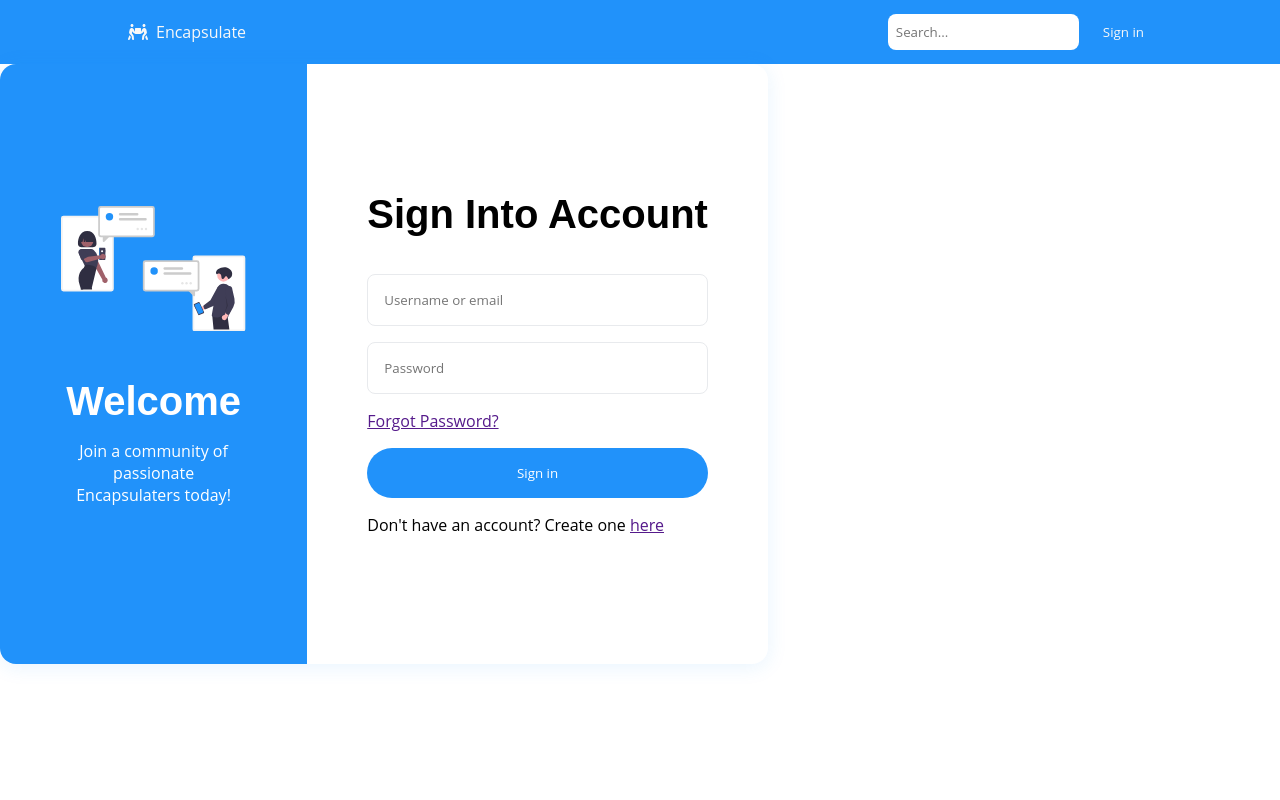
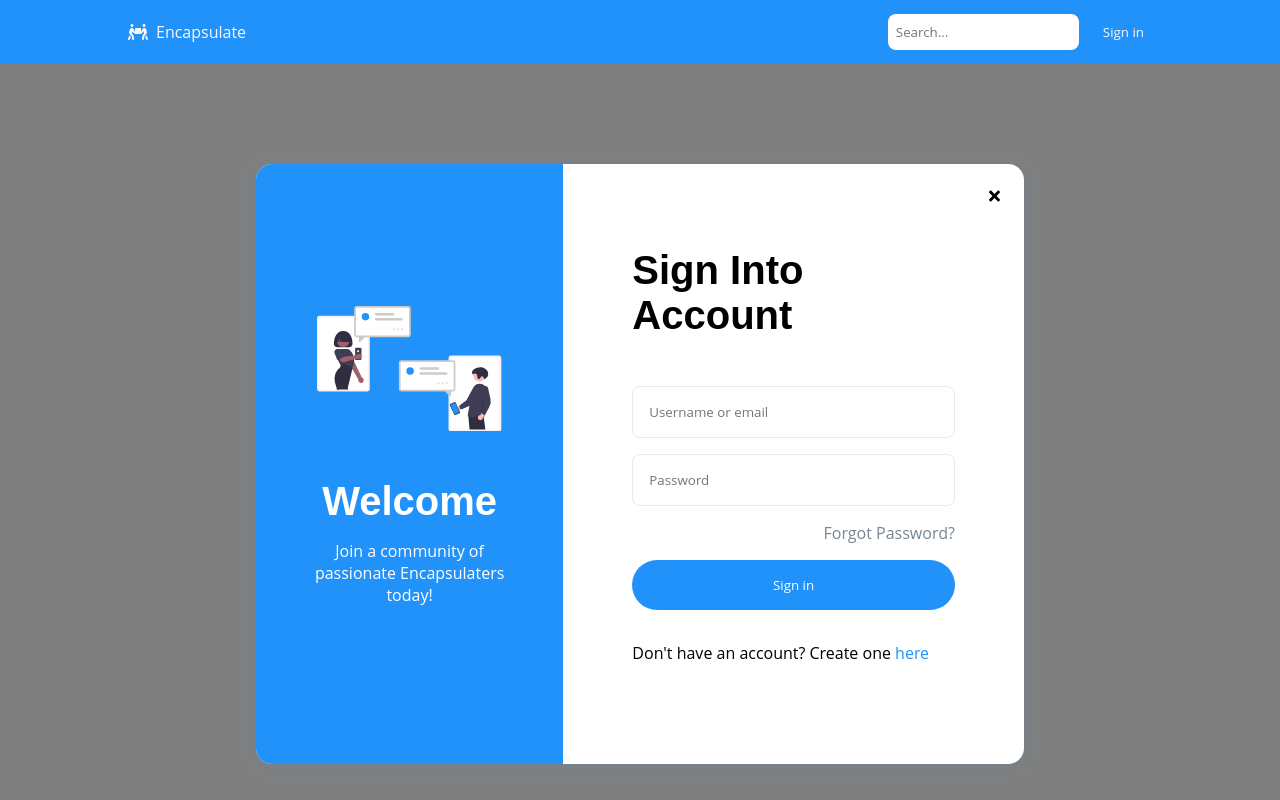
Before and after one commit to robokae/Encapsulate, a React (Create React App) app: page /signIn in a window 1280 px wide. Built offline with nearby package versions, Linux system fonts and the light colour scheme; what webfontloader would draw is missing.

Commit message:
sign in/sign up popup JSX and styling

```diff
--- a/src/App.js
+++ b/src/App.js
@@ -1,4 +1,5 @@
-import { Routes, Route, Link } from 'react-router-dom';
+import { useState } from 'react';
+import { Routes, Route } from 'react-router-dom';
 import './App.css';
 import Navbar from './components/Navbar.js';
 import Landing from './pages/landing/Landing.js';
@@ -9,10 +10,27 @@ import SearchResults from './pages/searchResults/SearchResults.js';
 
 import SignInPopup from './components/signInPopup/SignInPopup.js';
 
+// const displaySignInPopup = () => {
+//   console.log("Sign in");
+// }
+
 function App() {
+  const [isLoggedIn, setLoginState] = useState(false);
+  const [popupIsDisplayed, setPopupState] = useState(false);
+
+  const togglePopup = () =>
+    setPopupState(!popupIsDisplayed);
+
+  const login = () =>
+    setLoginState(true);
+
   return (
     <div className="App">
-      <Navbar />
+      {popupIsDisplayed
+        ? <SignInPopup closePopup={togglePopup} login={login}/>
+        : null
+      }
+      <Navbar isLoggedIn={isLoggedIn} displayPopup={togglePopup} />
       <Routes>
           <Route path="/" element={<Landing />} />
           <Route path="/home" element={<Home />} />
--- a/src/components/Navbar.css
+++ b/src/components/Navbar.css
@@ -1,5 +1,5 @@
 .navbar {
-    width: 100vw;
+    width: auto;
     height: 4rem;
     background-color: #2192FA;
     position: relative;
@@ -30,7 +30,7 @@ nav {
     margin-left: .5rem;
 }
 
-.search-bar, .sign-in-button {
+.search-bar, .sign-in-button, .log-out-button {
     height: 2rem;
     padding: .1rem .5rem;
     font-family: 'Open Sans', Arial, Helvetica, sans-serif;
@@ -48,12 +48,14 @@ nav {
     outline: none;
 }
 
-.sign-in-button {
+.sign-in-button,
+.log-out-button {
     color: #F8F8F8;
     background-color: transparent;
     border: none;
 }
 
-.sign-in-button:hover {
+.sign-in-button:hover,
+.log-out-button:hover {
     cursor: pointer;
 }
--- a/src/components/Navbar.js
+++ b/src/components/Navbar.js
@@ -3,13 +3,9 @@ import { FontAwesomeIcon } from '@fortawesome/react-fontawesome';
 import { faPeopleCarry } from '@fortawesome/free-solid-svg-icons';
 import './Navbar.css';
 
-import SignInPopup from './signInPopup/SignInPopup.js';
+function Navbar(props) {
+    const isLoggedIn = props.isLoggedIn;
 
-const displaySignInPopup = () => {
-    console.log("Sign in");
-}
-
-function Navbar() {
     return (
         <div className="navbar">
             <nav>
@@ -21,7 +17,16 @@ function Navbar() {
                 </div>
                 <div className="navbar-right">
                     <input className="search-bar" placeholder="Search..." autoComplete="off" />
-                    <button className="sign-in-button" onClick={displaySignInPopup}>Sign in</button>
+                    {isLoggedIn
+                        ? <button class="log-out-button">Log out</button>
+                        : <button
+                            className="sign-in-button"
+                            onClick={props.displayPopup}
+                        >
+                                Sign in
+                        </button>
+                    }
+
                 </div>
             </nav>
         </div>
--- a/src/components/signInPopup/SignInPopup.css
+++ b/src/components/signInPopup/SignInPopup.css
@@ -1,3 +1,14 @@
+.sign-in-popup-container {
+    width: 100vw;
+    height: 100vh;
+    background-color: rgba(0, 0, 0, .5);
+    position: fixed;
+    display: flex;
+    justify-content: center;
+    align-items: center;
+    z-index: 1;
+}
+
 .sign-in-popup {
     width: 60vw;
     height: 75vh;
@@ -6,7 +17,6 @@
     background-color: #FFFFFF;
     box-shadow: 0px 3px 20px rgba(33, 146, 250, 0.1);
     font-family: "Open Sans", Arial, Helvetica, sans-serif;
-    position: absolute;
     border-radius: 1rem;
 }
 
@@ -40,7 +50,7 @@ h2 {
 }
 
 .welcome-msg-container p {
-    width: 60%;
+    width: 70%;
     text-align: center;
 }
 
@@ -51,35 +61,56 @@ h2 {
 }
 
 .sign-in-popup-right {
+    position: relative;
     width: 60%;
 }
 
-.sign-in-form-container {
-    height: 70%;
+.close-button {
+    position: absolute;
+    top: 1.5rem;
+    right: 1.5rem;
+}
+
+.close-button:hover {
+    cursor: pointer;
+}
+
+.sign-in-form-container,
+.sign-up-form-container {
+    width: 70%;
+    height: 80%;
     display: flex;
     flex-direction: column;
-    justify-content: space-evenly;
+    justify-content: space-around;
 }
 
-.sign-in-form {
+.sign-up-form-container {
+    height: 90%;
+}
+
+.sign-in-form,
+.sign-up-form {
     display: flex;
     flex-direction: column;
     gap: 1rem;
 }
 
-.sign-in-form input {
+.sign-in-form input,
+.sign-up-form input {
     padding: 1rem;
     font-family: 'Open Sans', Arial, Helvetica, sans-serif;
     border: 1px solid #E8EAED;
     border-radius: .5rem;
 }
 
-.sign-in-form input:focus {
+.sign-in-form input:focus,
+.sign-up-form input:focus {
     outline: none;
     border-color: #2192FA;
 }
 
-.sign-in-form button {
+.sign-in-form button,
+.sign-up-form button {
     padding: 1rem;
     background-color: #2192FA;
     border: transparent;
@@ -88,7 +119,28 @@ h2 {
     border-radius: 3rem;;
 }
 
-.sign-in-form button:hover {
+.sign-in-form button:hover,
+.sign-up-form button:hover {
     background-color: #1f82df;
     cursor: pointer;
 }
+
+.forgot-password-link,
+.sign-in-link,
+.sign-up-link {
+    color: #2192FA;
+}
+
+.forgot-password-link {
+    text-align: right;
+    color: #758694;
+    text-decoration: none;
+}
+
+.forgot-password-link:hover,
+.sign-in-link:hover,
+.sign-up-link:hover {
+    color: #2192FA;
+    text-decoration: underline;
+    cursor: pointer;
+}
--- a/src/components/signInPopup/SignInPopup.js
+++ b/src/components/signInPopup/SignInPopup.js
@@ -1,8 +1,54 @@
+import { useState } from 'react';
+import { useNavigate } from 'react-router-dom';
+import { FontAwesomeIcon } from '@fortawesome/react-fontawesome';
+import { faTimes } from '@fortawesome/free-solid-svg-icons';
 import { ReactComponent as SocialNetworking } from './socialNetworking.svg';
 import './SignInPopup.css';
 
-function SignInPopup() {
+function SignInForm(props) {
+    const { setForm } = props;
+    const navigate = useNavigate();
     return (
+        <div className="sign-in-form-container">
+            <h2>Sign Into Account</h2>
+            <form className="sign-in-form" action="" autoComplete="false">
+                <input type="text" placeholder="Username or email" autoComplete="false" required/>
+                <input type="password" placeholder="Password" autoComplete="false" required/>
+                <a className="forgot-password-link" href="">Forgot Password?</a>
+                <button
+                    onClick={() => navigate("/home")}
+                >
+                    Sign in
+                </button>
+                <p>Don't have an account? Create one <span onClick={setForm} className="sign-in-link">here</span></p>
+            </form>
+        </div>
+    );
+}
+
+function SignUpForm(props) {
+    const { setForm } = props;
+    return (
+        <div className="sign-up-form-container">
+            <h2>Sign up</h2>
+            <form action="" className="sign-up-form" autoComplete="false">
+                <input type="text" placeholder="Username" autoComplete="false" required />
+                <input type="text" placeholder="Email address" autoComplete="false" required />
+                <input type="password" placeholder="Password" autoComplete="false" required />
+                <input type="password" placeholder="Confirm password" autoComplete="false" required />
+                <button>Create Account</button>
+                <p>Already have an account? Sign in <span onClick={setForm} className="sign-up-link">here</span></p>
+            </form>
+        </div>
+    );
+}
+
+function SignInPopup(props) {
+    const { closePopup } = props;
+    const [showForm, setForm] = useState('signIn');
+
+    return (
+        <div className="sign-in-popup-container">
             <div className="sign-in-popup">
                 <div className="sign-in-popup-left">
                     <div className="welcome-msg-container">
@@ -12,15 +58,11 @@ function SignInPopup() {
                     </div>
                 </div>
                 <div className="sign-in-popup-right">
-                <div className="sign-in-form-container">
-                    <h2>Sign Into Account</h2>
-                    <form className="sign-in-form" action="">
-                        <input type="text" placeholder="Username or email" autoComplete="off" required/>
-                        <input type="password" placeholder="Password" autoComplete="off" required/>
-                        <a href="">Forgot Password?</a>
-                        <button>Sign in</button>
-                        <span>Don't have an account? Create one <a href="">here</a></span>
-                    </form>
+                    <FontAwesomeIcon className="close-button" icon={faTimes} onClick={closePopup}/>
+                    {showForm === "signIn"
+                        ? <SignInForm setForm={() => setForm("signUp")} />
+                        : <SignUpForm setForm={() => setForm("signIn")} />
+                    }
                 </div>
             </div>
         </div>
--- a/src/pages/landing/Landing.js
+++ b/src/pages/landing/Landing.js
@@ -25,7 +25,7 @@ function Landing() {
                 <div className="bottomDiv-words">
                     <div className="bottomDiv-words-container">
                         <h1>About Encapsulate</h1>
-                        <h3>Encapsulate is a free-form application where you can create journal entries about whatever you want, and with a 500 word limit you are able to make a more complex and succinct point, story, or event</h3>
+                        <h3>Encapsulate is a free-form application where you can create journal entries about whatever you want, and with a 500 word limit you are able to make a more complex and succinct point, story, or event.</h3>
                     </div>
                 </div>
             </div>
--- a/src/pages/landing/landing.css
+++ b/src/pages/landing/landing.css
@@ -1,15 +1,10 @@
 .landing {
-    width: 100vw;
-    background-color: #E5E5E5;
-    overflow-x: hidden;
+    width: auto;
+    background-color: #F5F7FA;
     display: flex;
     flex-direction: column;
     align-items: center;
-}
-
-h1 {
-    margin: 0;
-    padding: 0;
+    position: relative;
 }
 
 .topLanding,
@@ -18,7 +13,7 @@ h1 {
     box-shadow: 0px 3px 20px rgba(33, 146, 250, 0.1);
 }
 
-.topLanding{
+.topLanding {
     margin: 2% 0;
     width: 80%;
     height: 75vh;
@@ -49,12 +44,15 @@ h1 {
 }
 
 .topDiv-image {
+    display: flex;
+    justify-content: center;
+    align-items: center;
     width: 50%;
 }
 
 .bottomLanding{
     background-color: #C4D8E3;
-    margin: 2% 0;
+    margin: 0 0 2% 0;
     width: 80%;
     height: 75vh;
     display: flex;
@@ -78,6 +76,9 @@ h1 {
 }
 
 .bottomDiv-image {
+    display: flex;
+    justify-content: center;
+    align-items: center;
     width: 50%;
 }
 
@@ -95,11 +96,15 @@ h1 {
 
 
 h1{
+    margin: 0;
+    padding: 0;
     color:#0B1319;
+    font-family: 'Poppins', Arial, Helvetica, sans-serif;
     font-size: 64px;
     font-weight: bold;
-    /* padding-top:75px; */
+    line-height: 5rem;
 }
+
 h3{
     color:#758694;
     font-size: 20px;
```
Also changed, not shown: 1 other file (tests, documents, lock files or other folders). Lines whose indentation alone changed are shown as unchanged.
